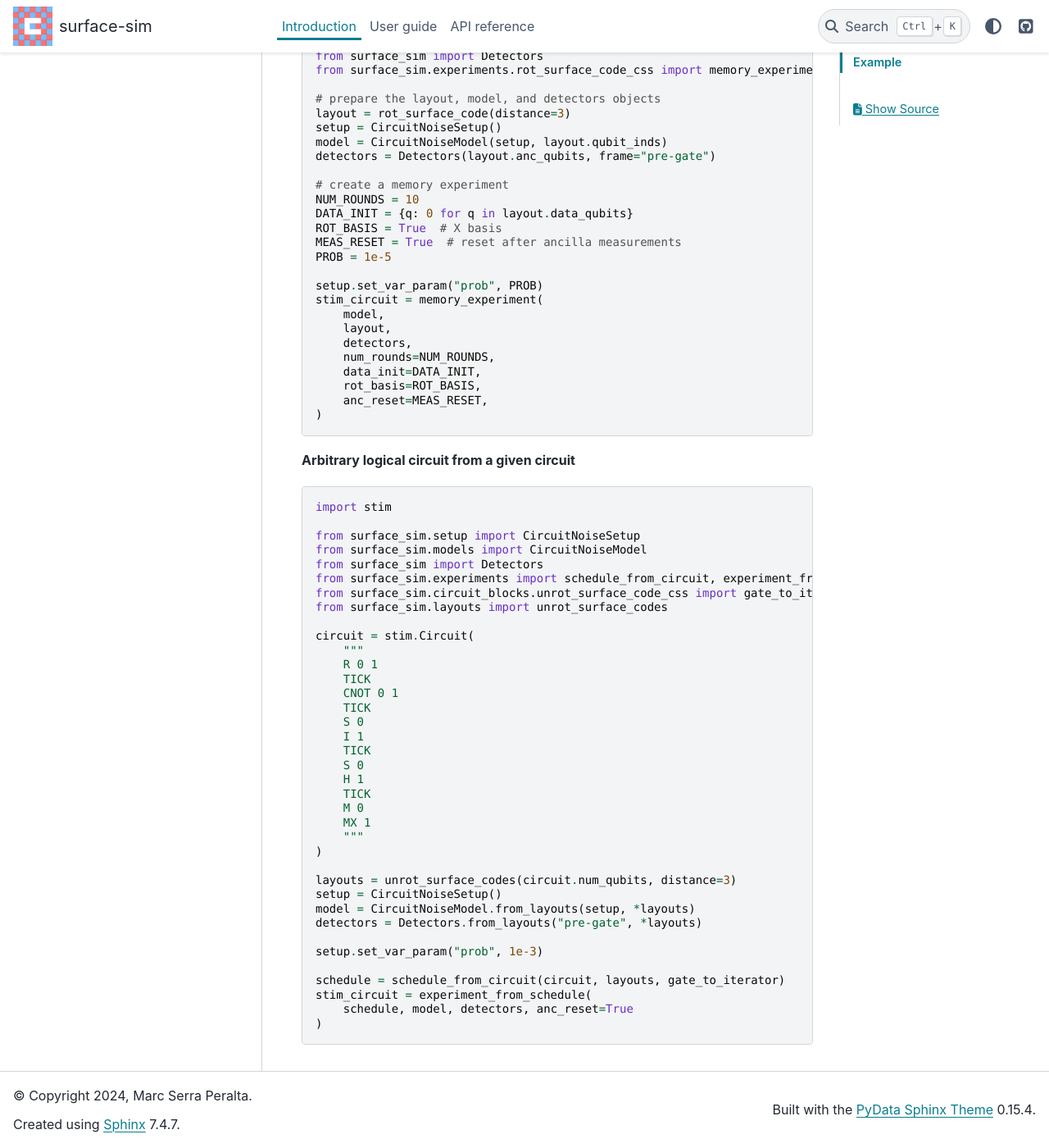
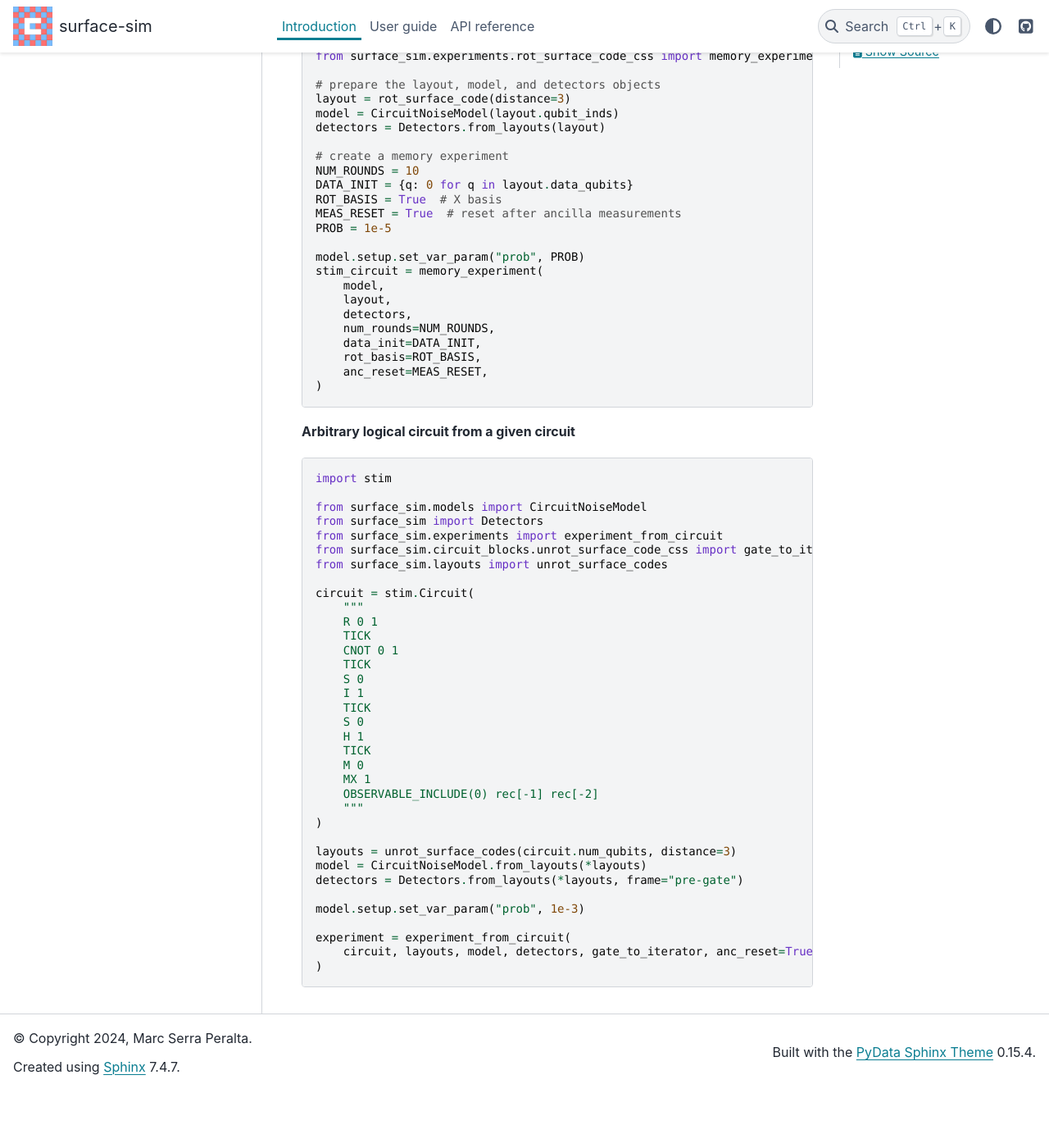
Before and after one commit to MarcSerraPeralta/surface-sim, a Sphinx documentation site: the page built from docs/source/intro.rst, in a window 1280 px wide and 1400 px high, scrolled down 817 px. Shown: the whole window at 82% size. Built offline with Sphinx 7.4.7 and the PyData theme 0.15.4, drawn with Linux system fonts in a browser that asks for light colours; after the commit the page ends 2147 px from its top, so only the background shows below that.

Commit message:
Update documentation

```diff
--- a/docs/source/api.rst
+++ b/docs/source/api.rst
@@ -10,7 +10,7 @@ API reference
    surface_sim.layouts
    surface_sim.detectors
    surface_sim.models
-   surface_sim.setup
+   surface_sim.setups
    surface_sim.log_gates
    surface_sim.circuit_blocks
    surface_sim.util
--- a/docs/source/intro.rst
+++ b/docs/source/intro.rst
@@ -33,15 +33,13 @@ Example
 
     from surface_sim.layouts import rot_surface_code
     from surface_sim.models import CircuitNoiseModel
-    from surface_sim.setup import CircuitNoiseSetup
     from surface_sim import Detectors
     from surface_sim.experiments.rot_surface_code_css import memory_experiment
 
     # prepare the layout, model, and detectors objects
     layout = rot_surface_code(distance=3)
-    setup = CircuitNoiseSetup()
-    model = CircuitNoiseModel(setup, layout.qubit_inds)
-    detectors = Detectors(layout.anc_qubits, frame="pre-gate")
+    model = CircuitNoiseModel(layout.qubit_inds)
+    detectors = Detectors.from_layouts(layout)
 
     # create a memory experiment
     NUM_ROUNDS = 10
@@ -50,7 +48,7 @@ Example
     MEAS_RESET = True  # reset after ancilla measurements
     PROB = 1e-5
 
-    setup.set_var_param("prob", PROB)
+    model.setup.set_var_param("prob", PROB)
     stim_circuit = memory_experiment(
         model,
         layout,
@@ -61,16 +59,16 @@ Example
         anc_reset=MEAS_RESET,
     )
 
+
 **Arbitrary logical circuit from a given circuit**
 
 .. code-block:: python
 
     import stim
 
-    from surface_sim.setup import CircuitNoiseSetup
     from surface_sim.models import CircuitNoiseModel
     from surface_sim import Detectors
-    from surface_sim.experiments import schedule_from_circuit, experiment_from_schedule
+    from surface_sim.experiments import experiment_from_circuit
     from surface_sim.circuit_blocks.unrot_surface_code_css import gate_to_iterator
     from surface_sim.layouts import unrot_surface_codes
 
@@ -88,17 +86,16 @@ Example
         TICK
         M 0
         MX 1
+        OBSERVABLE_INCLUDE(0) rec[-1] rec[-2]
         """
     )
 
     layouts = unrot_surface_codes(circuit.num_qubits, distance=3)
-    setup = CircuitNoiseSetup()
-    model = CircuitNoiseModel.from_layouts(setup, *layouts)
-    detectors = Detectors.from_layouts("pre-gate", *layouts)
+    model = CircuitNoiseModel.from_layouts(*layouts)
+    detectors = Detectors.from_layouts(*layouts, frame="pre-gate")
 
-    setup.set_var_param("prob", 1e-3)
+    model.setup.set_var_param("prob", 1e-3)
 
-    schedule = schedule_from_circuit(circuit, layouts, gate_to_iterator)
-    stim_circuit = experiment_from_schedule(
-        schedule, model, detectors, anc_reset=True
+    experiment = experiment_from_circuit(
+        circuit, layouts, model, detectors, gate_to_iterator, anc_reset=True
     )
```
Also changed, not shown: 2 other files.
